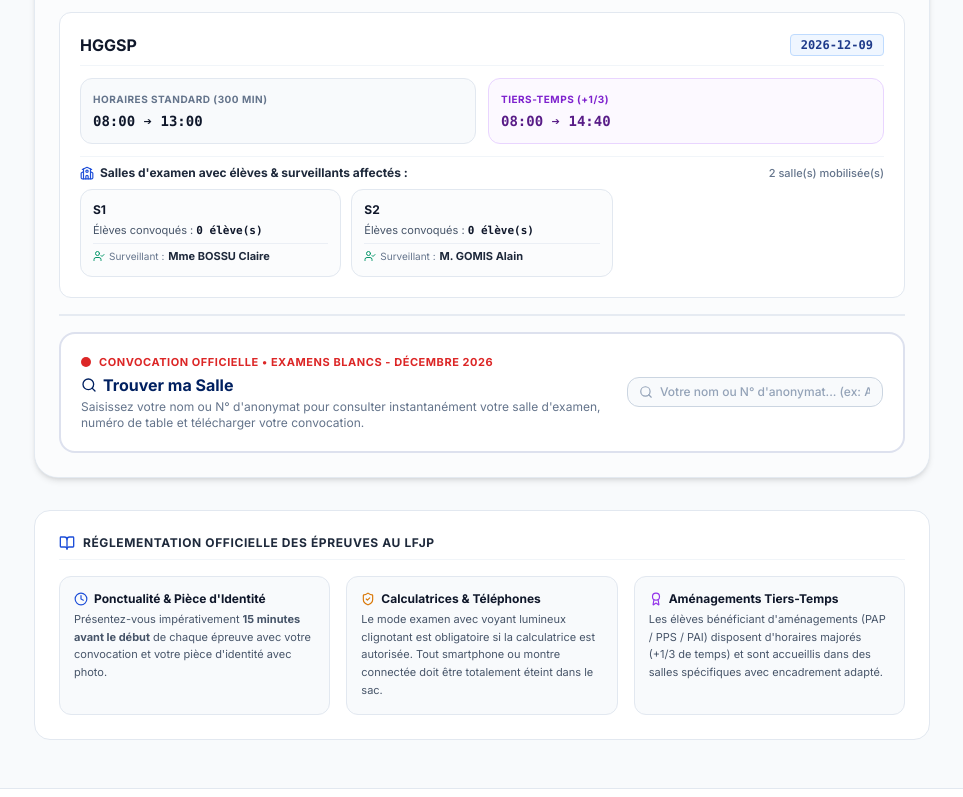
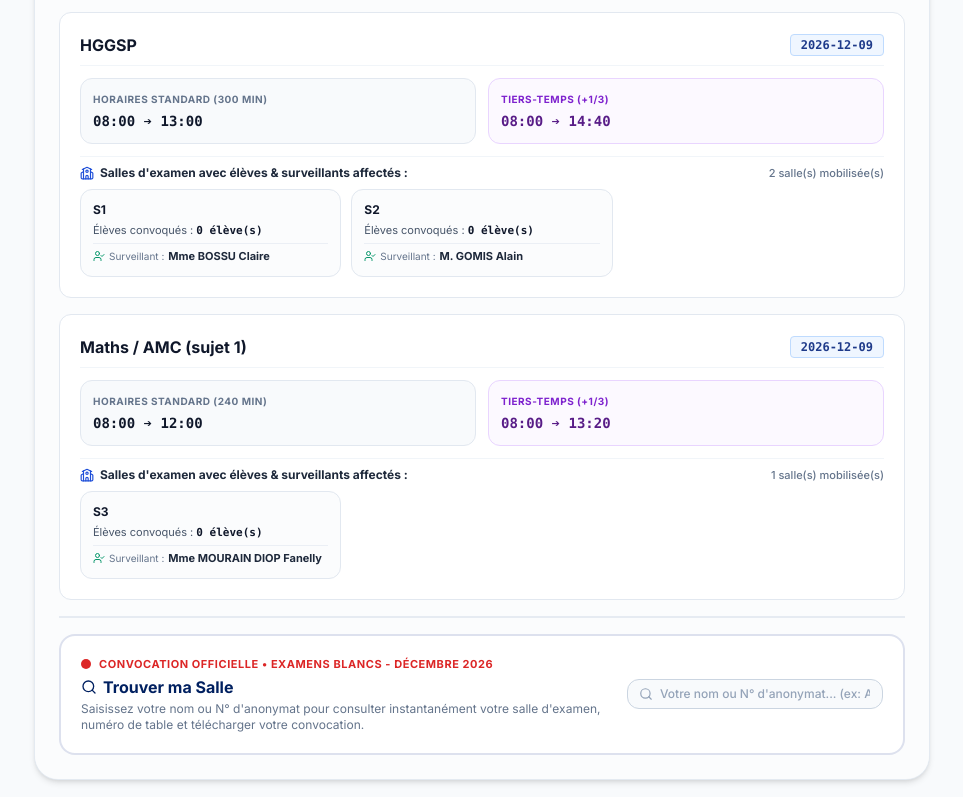
Before and after one commit to informatique-cmd/examens_blanc_lfjp, a React (Vite) app: page / in a window 1280 px wide. Shown: the part 1893-2690 px from the top of the page, without its empty margins (158-1121 px from the left). Built offline with nearby package versions, Linux system fonts and the light colour scheme.

Commit message:
Mise à jour par Direction / Proviseur (09/11/2026 à 09:32)

```diff
--- a/public/cms-data.json
+++ b/public/cms-data.json
@@ -1,6 +1,6 @@
 {
   "version": "1.0.0",
-  "updatedAt": "2026-11-09T09:28:43.179Z",
+  "updatedAt": "2026-11-09T09:32:50.251Z",
   "siteInfo": {
     "title": "Toute l'organisation des examens blancs centralisée pour les enseignants du LFJP",
     "subtitle": "Lycée Français Jacques Prévert de Saly • Réseau AEFE",
@@ -112,6 +112,22 @@
       ],
       "notes": "",
       "id": "slot-1794216179405"
+    },
+    {
+      "examTitle": "Examens blancs - décembre 2026",
+      "subject": "Maths / AMC (sujet 1)",
+      "date": "2026-12-09",
+      "startTime": "08:00",
+      "endTime": "12:00",
+      "durationMinutes": 240,
+      "tiersTempsEndTime": "13:20",
+      "tiersTempsDurationMinutes": 320,
+      "targetLevel": "Terminale (Baccalauréat)",
+      "roomNames": [
+        "S3"
+      ],
+      "notes": "",
+      "id": "slot-1794216702499"
     }
   ],
   "rooms": [
@@ -806,6 +822,16 @@
       "timeSlot": "12:00 - 13:00",
       "teacherName": "M. GOMIS Alain",
       "mission": "Surveillant relais (12:00 - 13:00)"
+    },
+    {
+      "id": "surv-full-1794216732000-9w2k",
+      "examTitle": "Examens blancs - décembre 2026",
+      "slotId": "slot-1794216702499",
+      "roomName": "S3",
+      "date": "2026-12-09",
+      "timeSlot": "08:00 - 12:00",
+      "teacherName": "Mme MOURAIN DIOP Fanelly",
+      "mission": "Surveillant titulaire (plein créneau)"
     }
   ],
   "candidates": [
--- a/src/features/home/constants.ts
+++ b/src/features/home/constants.ts
@@ -1,4 +1,4 @@
-// Fichier généré automatiquement par le CMS LFJP le 09/11/2026 à 09:28:43
+// Fichier généré automatiquement par le CMS LFJP le 09/11/2026 à 09:32:50
 // Ce fichier est déployé automatiquement sur Vercel lors de chaque commit GitHub.
 
 export const HOME_PAGE_CONTENT = {
--- a/src/shared/services/default-cms-data.json
+++ b/src/shared/services/default-cms-data.json
@@ -1,6 +1,6 @@
 {
   "version": "1.0.0",
-  "updatedAt": "2026-11-09T09:28:43.179Z",
+  "updatedAt": "2026-11-09T09:32:50.251Z",
   "siteInfo": {
     "title": "Toute l'organisation des examens blancs centralisée pour les enseignants du LFJP",
     "subtitle": "Lycée Français Jacques Prévert de Saly • Réseau AEFE",
@@ -112,6 +112,22 @@
       ],
       "notes": "",
       "id": "slot-1794216179405"
+    },
+    {
+      "examTitle": "Examens blancs - décembre 2026",
+      "subject": "Maths / AMC (sujet 1)",
+      "date": "2026-12-09",
+      "startTime": "08:00",
+      "endTime": "12:00",
+      "durationMinutes": 240,
+      "tiersTempsEndTime": "13:20",
+      "tiersTempsDurationMinutes": 320,
+      "targetLevel": "Terminale (Baccalauréat)",
+      "roomNames": [
+        "S3"
+      ],
+      "notes": "",
+      "id": "slot-1794216702499"
     }
   ],
   "rooms": [
@@ -806,6 +822,16 @@
       "timeSlot": "12:00 - 13:00",
       "teacherName": "M. GOMIS Alain",
       "mission": "Surveillant relais (12:00 - 13:00)"
+    },
+    {
+      "id": "surv-full-1794216732000-9w2k",
+      "examTitle": "Examens blancs - décembre 2026",
+      "slotId": "slot-1794216702499",
+      "roomName": "S3",
+      "date": "2026-12-09",
+      "timeSlot": "08:00 - 12:00",
+      "teacherName": "Mme MOURAIN DIOP Fanelly",
+      "mission": "Surveillant titulaire (plein créneau)"
     }
   ],
   "candidates": [
```
